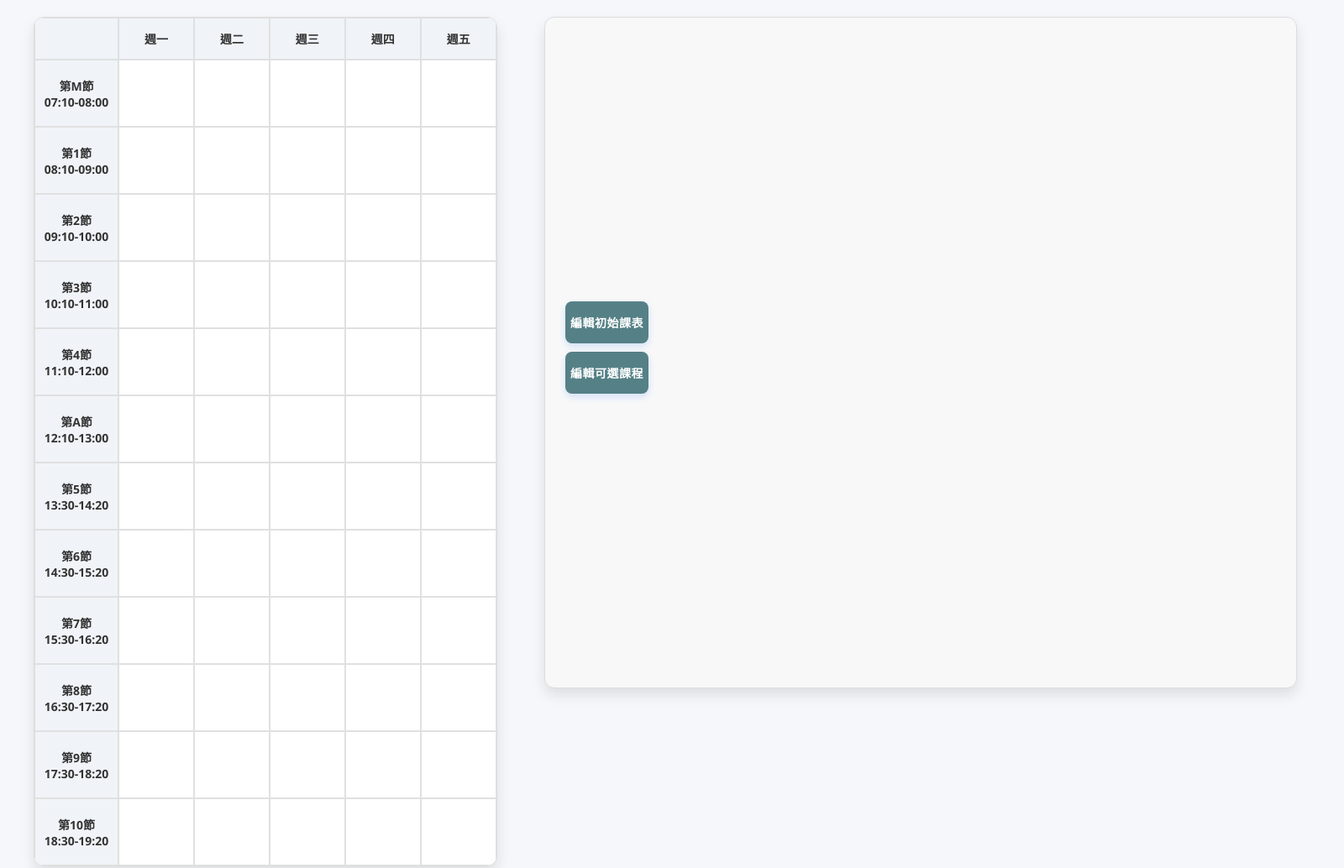
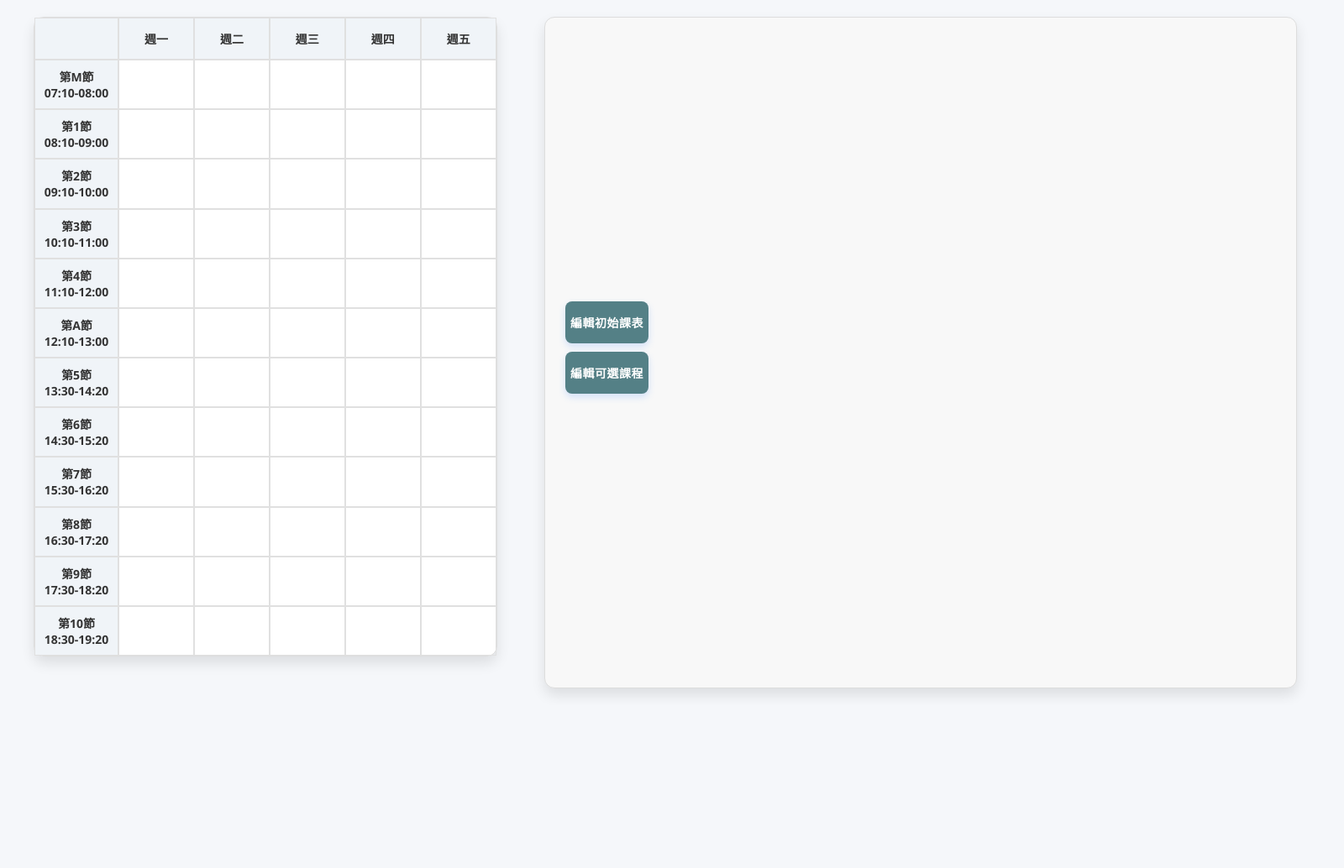
Before and after one commit to YENpsychopomp/nkust-Timetable-Assistant, an Electron app: page index.html in a window 1600 px wide. Shown: the top 1034 px of the page at 84% size. After the commit the page ends 840 px from the top, so only its background shows below. Drawn offline with nearby package versions, Linux system fonts and the light colour scheme; some packages are replaced by stand-ins of ours; no server answers; a script that the page names is missing; a web font is replaced by a local one.

Commit message:
Update style.css
修復schedule-grid無法自適應問題

```diff
--- a/style.css
+++ b/style.css
@@ -1,6 +1,11 @@
 /* 全域樣式 */
+html, body {
+    height: 100%;
+    margin: 0;
+    padding: 0;
+}
+
 body {
-    margin: 0;
     font-family: 'Segoe UI', sans-serif;
     background-color: #f5f7fa;
     display: flex;
@@ -14,21 +19,16 @@ body {
 .schedule-grid {
     display: grid;
     grid-template-columns: 100px repeat(5, 1fr);
-    grid-template-rows: 50px repeat(12, 80px);
-    /* ✅ 將每列高度加大 */
+    grid-template-rows: 50px repeat(12, 1fr);
+    height: calc(100vh - 40px);
     width: 700px;
-    /* ✅ 減少寬度，格子變窄 */
     max-width: 100%;
     border-radius: 12px;
     box-shadow: 0 8px 16px rgba(0, 0, 0, 0.1);
-    overflow: hidden;
     background-color: #fff;
     border: 1px solid #ddd;
-    margin: 0 auto;
+    margin-right: 20px;
     flex: 1.5;
-    /* 左側占3份 */
-    overflow: auto;
-    margin-right: 20px;
 }
 
 .container {
```
